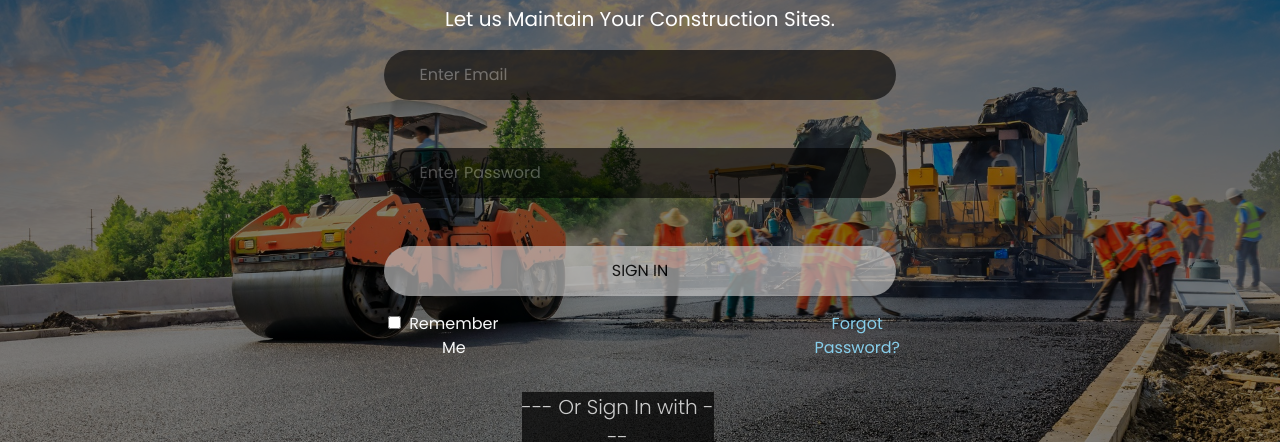
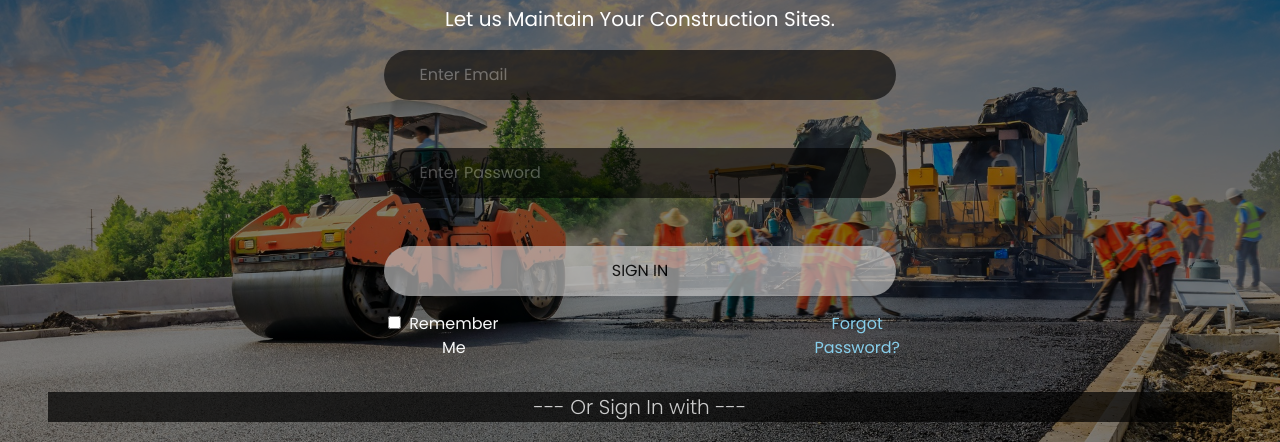
Before and after one commit to Zwelihlecomet2/Syruprojects-CapStone-Project-, a plain HTML site: page index.html in a window 1280 px wide. Shown: the part 191-633 px from the top of the page. Drawn offline with nearby package versions, Linux system fonts and the light colour scheme.

Commit message:
solved a bug

```diff
--- a/style.css
+++ b/style.css
@@ -122,7 +122,5 @@
 
 .alternative > p{
     background-color: black;
-    width: 15vw;
-    margin-left: 40%;
     opacity: 70%;
 }
```
